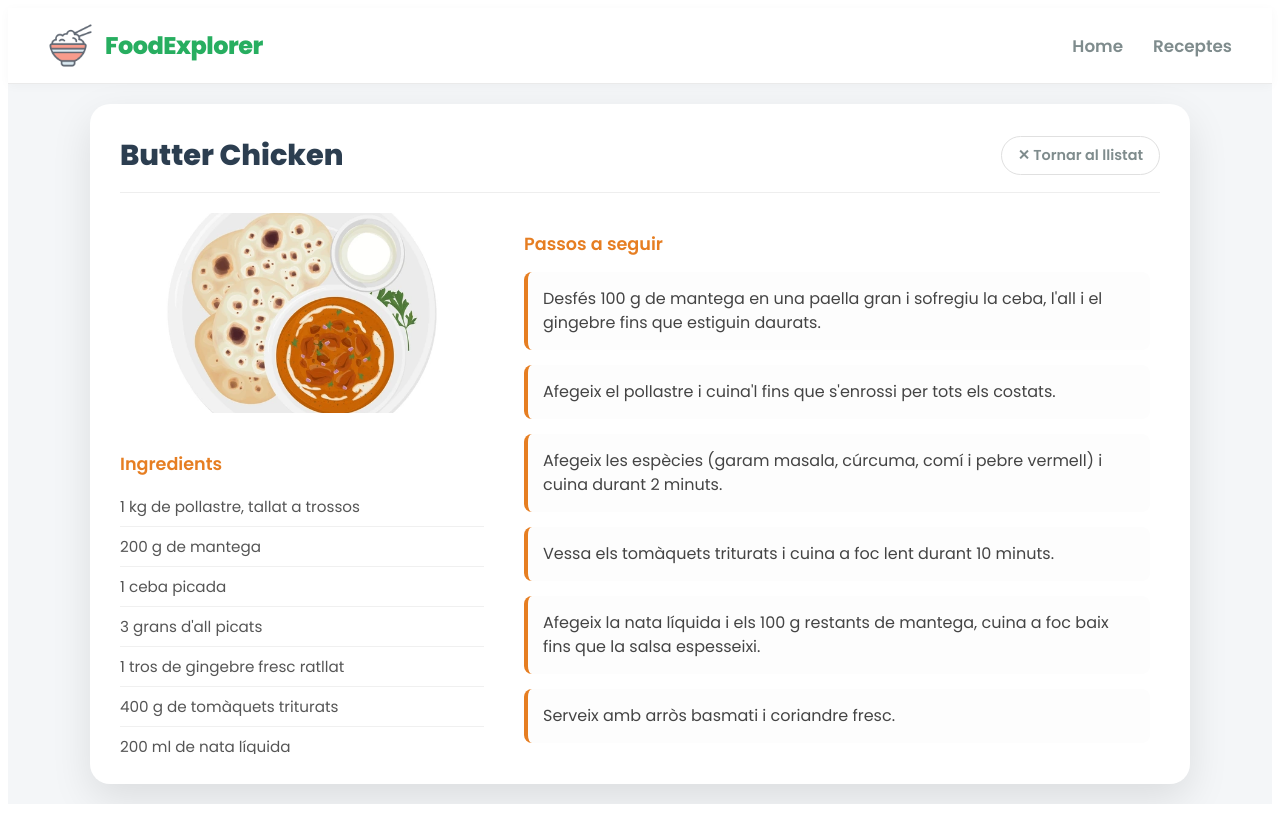
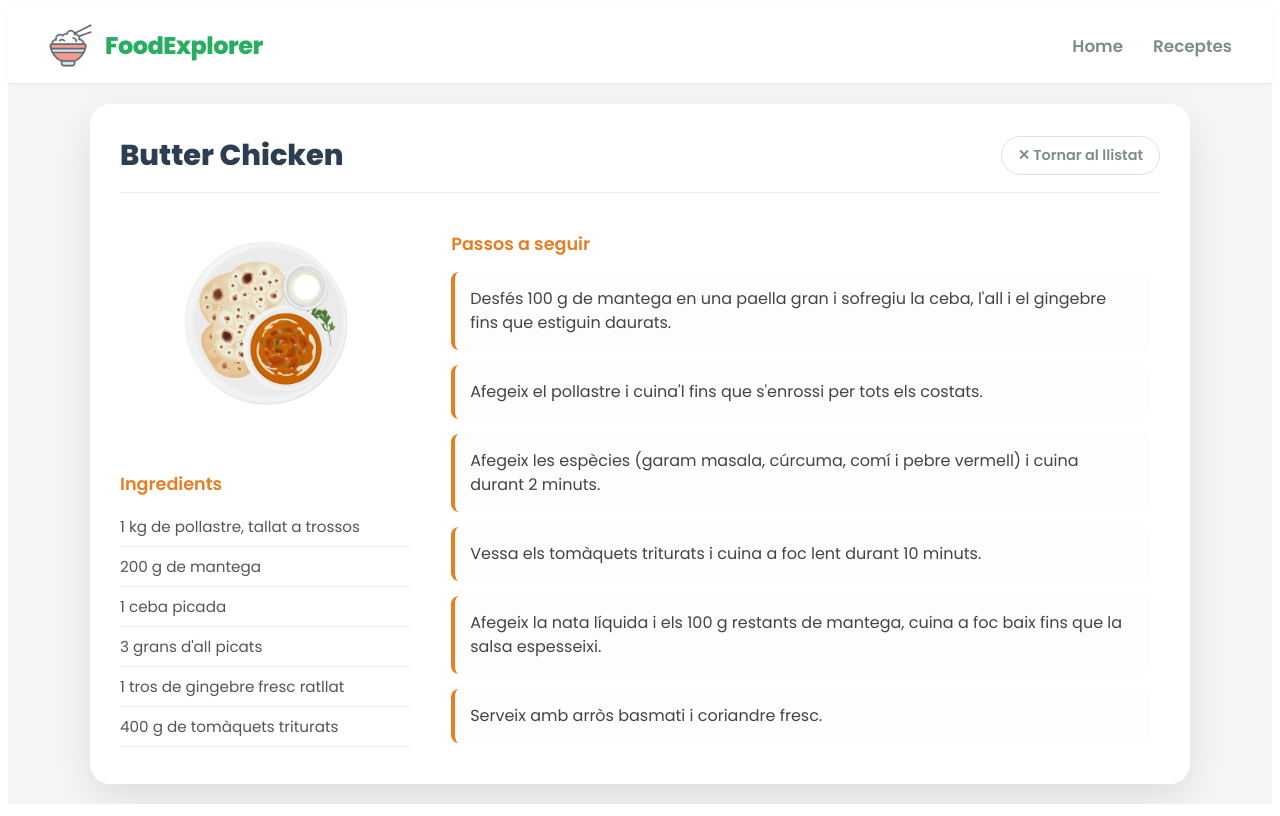
Before and after one commit to SerraSilvia/FoodExplorer, a Vue app in the folder FoodExplorer/: page /recepta/1 in a window 1280 px wide. Built offline with nearby package versions, Linux system fonts and the light colour scheme.

Commit message:
fix: adjust layout dimensions for left column and image wrapper in Recepta.vue

```diff
--- a/FoodExplorer/src/views/Recepta.vue
+++ b/FoodExplorer/src/views/Recepta.vue
@@ -138,7 +138,7 @@ h1 {
 
 /* COLUMNA IZQUIERDA (Imagen + Ingredientes) */
 .left-col {
-  width: 35%; /* Ancho fijo */
+  width: 28%; /* Ancho fijo */
   display: flex;
   flex-direction: column;
   gap: 20px;
@@ -149,7 +149,7 @@ h1 {
 /* Imagen pequeña y controlada */
 .img-wrapper {
   width: 100%;
-  height: 200px; /* Altura fija pequeña */
+  height: 220px; /* Altura fija pequeña */
   border-radius: 12px;
   overflow: hidden;
   flex-shrink: 0;
@@ -158,7 +158,7 @@ h1 {
 .recipe-mini-img {
   width: 100%;
   height: 100%;
-  object-fit: cover;
+  object-fit: contain;
 }
 
 .ingredients-box h3 {
```
